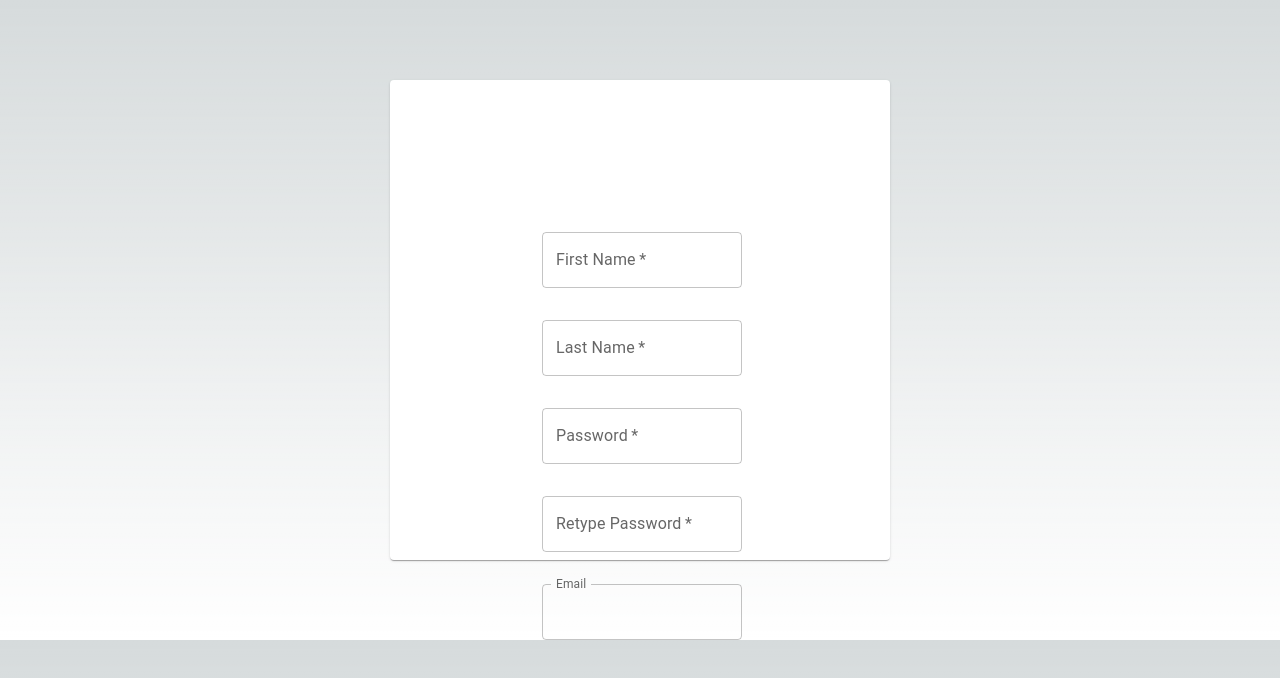
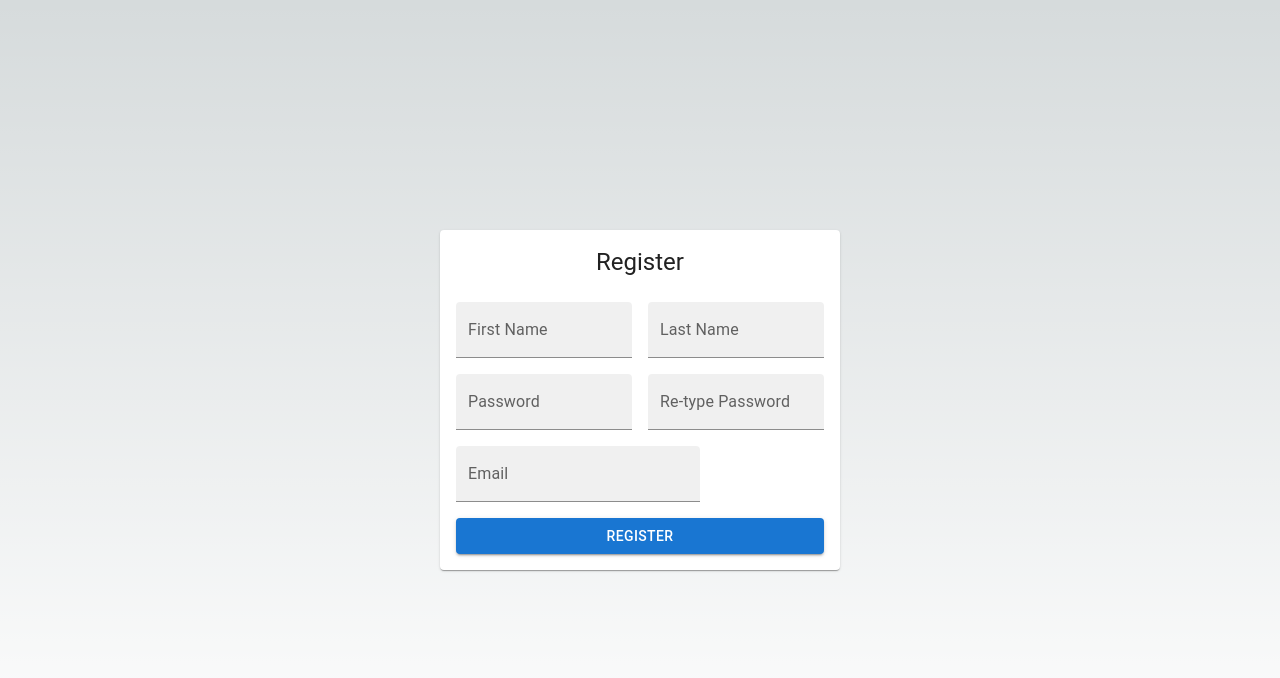
Before and after one commit to ddanieela1/ecommerce-app, a Next.js app: page /register in a window 1280 px wide. Shown: the top 678 px of the page. Built offline with nearby package versions, Linux system fonts and the light colour scheme.

Commit message:
updated register page, added cookie for sign in

```diff
--- a/pages/register.js
+++ b/pages/register.js
@@ -1,72 +1,75 @@
 import React from 'react';
-import { Typography, Box, TextField, Paper, Grid } from '@mui/material';
+import { Typography, Box, TextField, Paper, Grid, Button } from '@mui/material';
 
 export default function Register() {
   const paperStyle = {
-    padding: 20,
-    height: '60vh',
-    width: 500,
-    margin: '80px auto',
+    padding: 2,
+    width: 400,
+    margin: '0 auto',
+    // padding: 20,
+    // height: '90vh',
+    // width: 600,
+    // margin: '80px auto',
   };
 
   return (
-    <Paper sx={paperStyle}>
-      <Grid container spacing={2}>
-        <Box
-          component="form"
-          sx={{
-            '& .MuiTextField-root': { m: 1, width: '25ch' },
-            display: 'flex',
-            flexDirection: 'column',
-            alignItems: 'center',
-            gap: '1rem',
-          }}
-          noValidate
-          autoComplete="off"
-        >
-          {/* <div>
-          <Typography variant="h5">Register</Typography>
-        </div> */}
-          <Grid item xs>
-            <TextField required id="outlined-required" label="First Name" />
+    <div
+      style={{
+        display: 'flex',
+        justifyContent: 'center',
+        alignItems: 'center',
+        height: '100vh',
+      }}
+    >
+      <Paper sx={paperStyle}>
+        <Grid container spacing={2} justifyContent="center" alignItems="center">
+          <Grid item xs={12}>
+            <Typography variant="h5" align="center" gutterBottom>
+              Register
+            </Typography>
           </Grid>
 
-          <Grid item xs>
-            <TextField required id="outlined-required" label="Last Name" />
+          <Grid item xs={6} sx={{ width: '100%' }}>
+            <TextField label="First Name" variant="filled" />
           </Grid>
 
-          <div>
+          <Grid item xs={6} sx={{ width: '100%' }}>
+            <TextField variant="filled" label="Last Name" />
+          </Grid>
+
+          <Grid item xs={6}>
             <TextField
-              required
-              id="outlined-password-input"
+              align="center"
+              variant="filled"
               label="Password"
               type="password"
-              autoComplete="password"
             />
-          </div>
+          </Grid>
 
-          <div>
+          <Grid item xs={6}>
             <TextField
-              required
-              id="outlined-password-input"
-              label="Retype Password"
+              align="center"
+              variant="filled"
+              label="Re-type Password"
               type="password"
-              autoComplete="password"
             />
-          </div>
-
-          <div>
+          </Grid>
+          <Grid item xs={12}>
             <TextField
+              align="center"
+              variant="filled"
               id="outlined-email"
               label="Email"
               type="email"
-              InputLabelProps={{
-                shrink: true,
-              }}
             />
-          </div>
-        </Box>
-      </Grid>
-    </Paper>
+          </Grid>
+          <Grid item xs={12}>
+            <Button variant="contained" color="primary" fullWidth>
+              Register
+            </Button>
+          </Grid>
+        </Grid>
+      </Paper>
+    </div>
   );
 }
--- a/utils/Store.js
+++ b/utils/Store.js
@@ -8,6 +8,11 @@ const initialState = {
     cartItems: Cookies.get('cartItems')
       ? JSON.parse(Cookies.get('cartItems'))
       : [],
+  },
+  userInfo: {
+    cartItems: Cookies.get('userInfo')
+      ? JSON.parse(Cookies.get('userInfo'))
+      : null,
   },
 };
 
@@ -37,6 +42,10 @@ function reducer(state, action) {
       Cookies.set('cartItems', JSON.stringify(cartItems));
       return { ...state, cart: { ...state.cart, cartItems } };
     }
+
+    case 'USER_LOGIN': {
+      return { ...state, userInfo: action.payload };
+    }
     default:
       return state;
 
```
Also changed, not shown: pages/signIn.js (+18 -6 lines), pages/test.js (deleted, +0 -173 lines).
